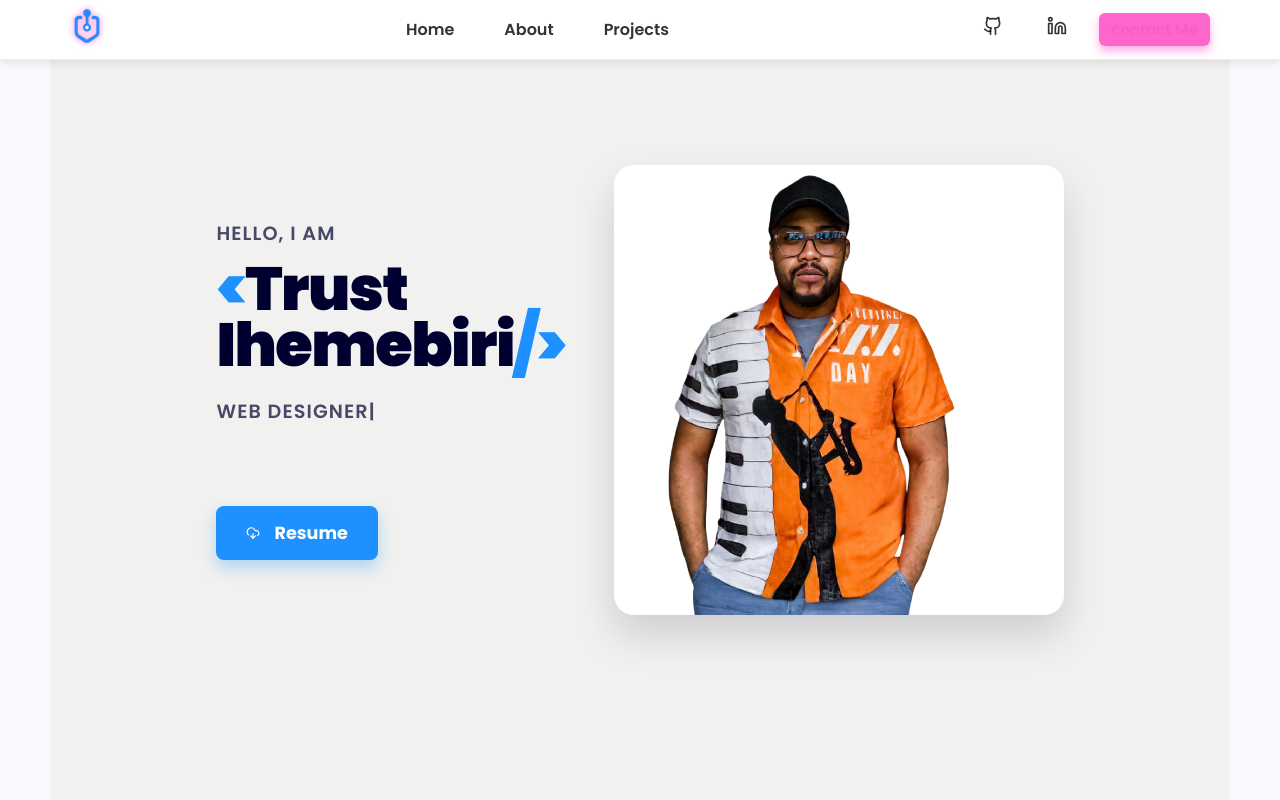
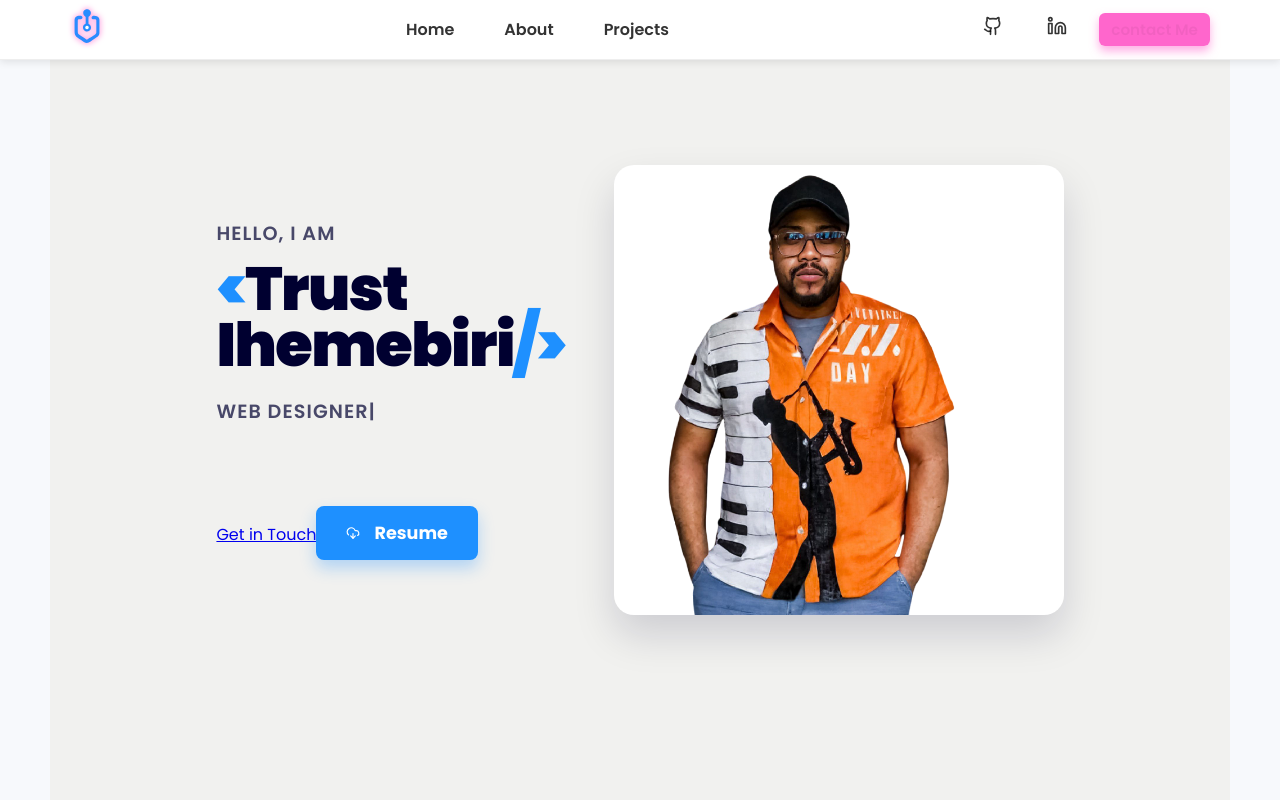
Before and after one commit to Trust447/PERSONAL-PORTFOLIO-WEBSITE, a React (Vite) app in the folder trust-portfolio/: page / in a window 1280 px wide. Shown: the top 800 px of the page. Built offline with nearby package versions, Linux system fonts and the light colour scheme.

Commit message:
Update Home.jsx

```diff
--- a/trust-portfolio/src/components/home-component/Home.jsx
+++ b/trust-portfolio/src/components/home-component/Home.jsx
@@ -1,10 +1,10 @@
 import React from 'react';
-import { animate, motion } from 'framer-motion';
+import { motion } from 'framer-motion';
 import { TypeAnimation } from 'react-type-animation';
-import './home-styles.css'
+import './home-styles.css';
 import { DownloadCloud } from 'lucide-react';
-import SkillsSession from '../skills component/SkillsShowcase';
-import Contact  from '../contact/Contact';
+// import SkillsSession from '../skills component/SkillsShowcase';
+// import Contact from '../contact/Contact';
 
 const fadeInLeft = {
   initial: { opacity: 0, x: -50 },
@@ -17,21 +17,13 @@ const fadeInRight = {
   initial: { opacity: 0, x: 100 },
   animate: { opacity: 1, x: 0 },
   transition: { duration: 1.2, ease: 'easeInOut' },
-  // viewport: { once: true },
 };
-
-const scaleIn = (delay = 0) => ({
-  whileInView: { scale: [0, 1] },
-  transition: { duration: 0.6, delay, ease: 'easeOut' },
-  viewport: { once: true },
-});
 
 const Home = () => {
   return (
     <>
       <div id="home" className="home-container">
         <div className="home">
-
           {/* Introduction Section */}
           <motion.div className="introduction" {...fadeInLeft}>
             <p>Hello, I am</p>
@@ -49,6 +41,11 @@ const Home = () => {
               speed={50}
               repeat={Infinity}
             />
+
+            {/* Call to Action Button */}
+            <a href="#contact" className="cta-button">
+              Get in Touch
+            </a>
 
             <a
               href="/Trust Ihemebiri.pdf"
@@ -70,23 +67,19 @@ const Home = () => {
               transition={fadeInRight.transition}
               variants={{
                 initial: fadeInRight.initial,
-                  animate: fadeInRight.animate
+                animate: fadeInRight.animate,
               }}
               src="trust.webp"
               alt="Trust Ihemebiri"
-               {...fadeInRight}
             />
-
-
           </motion.div>
         </div>
-
       </div>
 
-      {/* <SkillsSession />
-      <Contact/> */}
+      {/* Uncomment these when ready */}
+      {/* <SkillsSession /> */}
+      {/* <Contact /> */}
     </>
-
   );
 };
 
```
Lines whose indentation alone changed are shown as unchanged.
